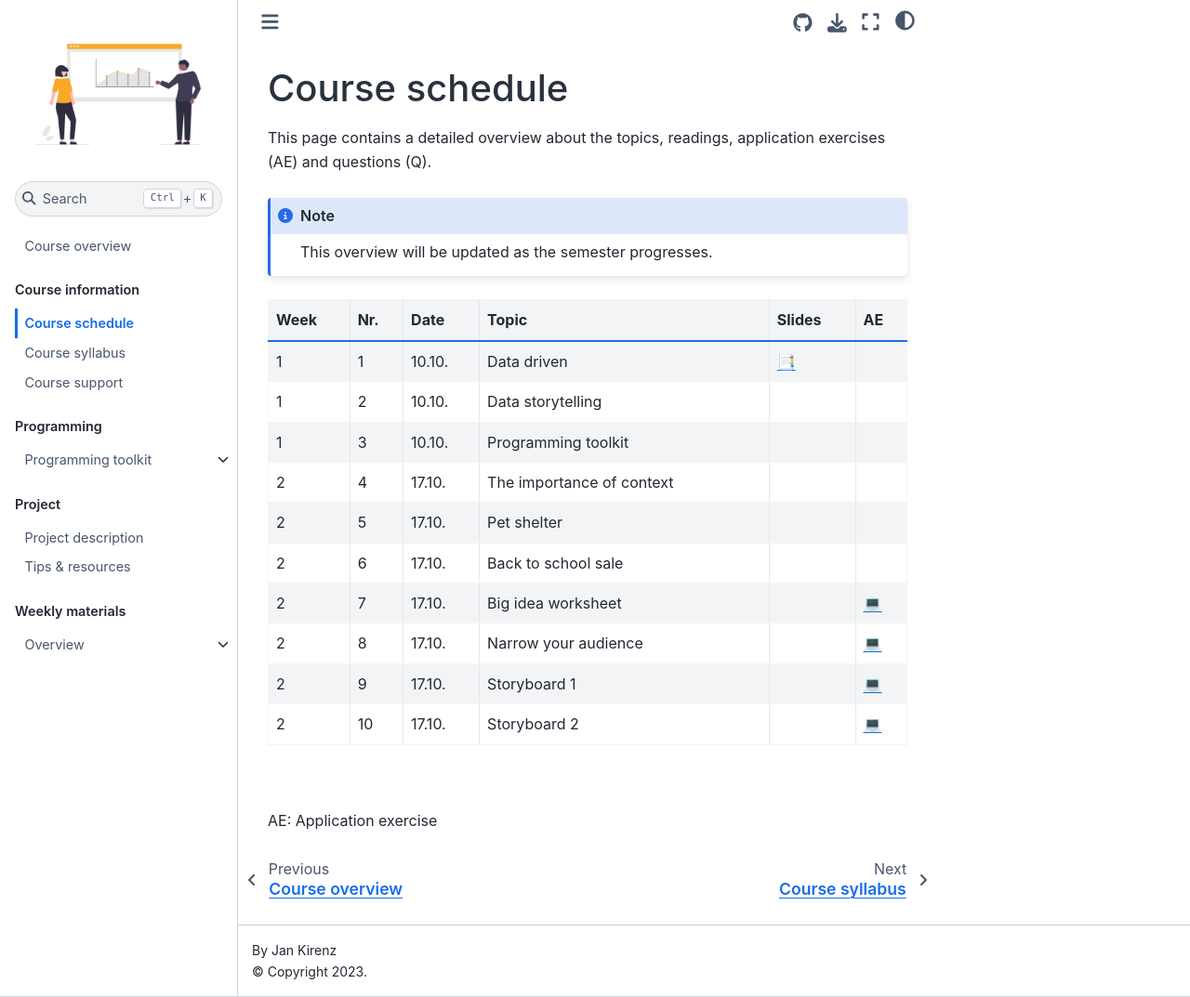
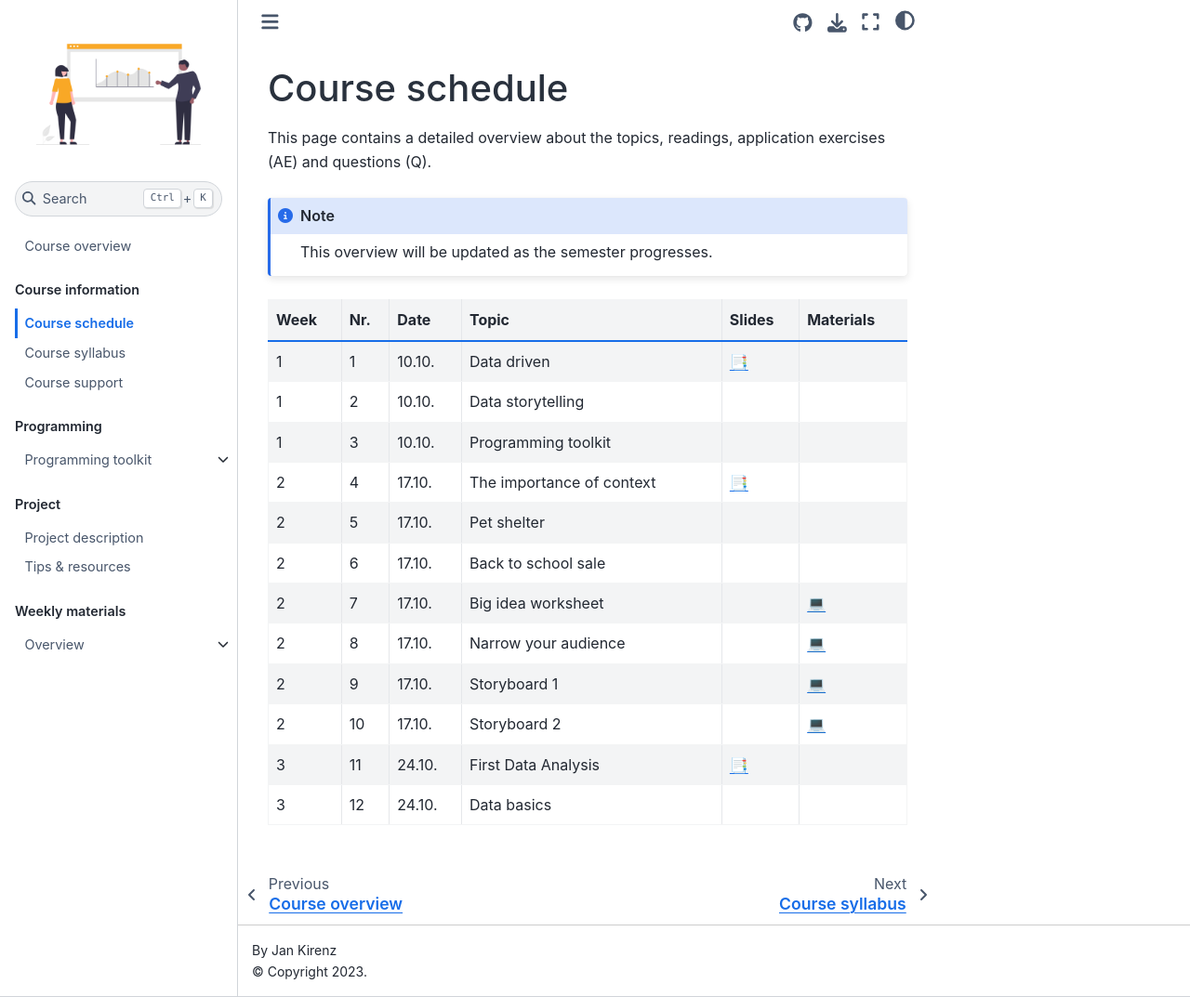
Before and after one commit to dst-ws22/website, a Jupyter Book: the page built from docs/course-schedule.md, in a window 1280 px wide and 1073 px high. Shown: the whole window at 93% size. Built offline with Jupyter Book 1.0.4 settings and Sphinx 7.4.7 and the Sphinx Book theme 1.1.4, drawn with Linux system fonts in a browser that asks for light colours; comment, search, counter and statistics services are not loaded.

Commit message:
Update course-schedule.md

```diff
--- a/docs/course-schedule.md
+++ b/docs/course-schedule.md
@@ -6,22 +6,19 @@ This page contains a detailed overview about the topics, readings,  application
 This overview will be updated as the semester progresses.
 :::
 
-
-|	Week	|	Nr.	|	Date	|	Topic	|	Slides	|	AE	|
+|	Week	|	Nr.	|	Date	|	Topic	|	Slides	|	Materials	|
 |	---	|	---	|	---	|	---	|	---	|	---	|
 |	1	|	1	|	10.10.	|	Data driven	|	[📑](https://drive.google.com/file/d/1-G_vOTJatCvM8buEmm5-iqLF-hrYtF7m/view?usp=sharing)	|		|
 |	1	|	2	|	10.10.	|	Data storytelling	|		|		|
 |	1	|	3	|	10.10.	|	Programming toolkit	|		|		|
-|	2	|	4	|	17.10.	|	The importance of context	|		|		|
+|	2	|	4	|	17.10.	|	The importance of context	|	[📑](https://drive.google.com/file/d/1-J_F4l5Dfs2m4M45JWrltaKEYtL-gia2/view?usp=sharing)	|		|
 |	2	|	5	|	17.10.	|	Pet shelter	|		|		|
 |	2	|	6	|	17.10.	|	Back to school sale	|		|		|
 |	2	|	7	|	17.10.	|	Big idea worksheet	|		|	[💻](https://docs.google.com/document/d/1-GZvhdbhLYLB_Bo1arj1rgTqbJ5SUoU21vtgbYEhVqk/edit?usp=sharing)	|
 |	2	|	8	|	17.10.	|	Narrow your audience	|		|	[💻](https://docs.google.com/document/d/1Eu21TCIM0Lx6LiybPG-15ikk0gkRaqbCQNtcl3fAfGQ/edit?usp=sharing)	|
 |	2	|	9	|	17.10.	|	Storyboard 1	|		|	[💻](https://docs.google.com/document/d/1cuiBZiWaUkhAYNkQo6SWtWm8n_Q1IJt54lw0Na2-0DE/edit?usp=sharing)	|
 |	2	|	10	|	17.10.	|	Storyboard 2	|		|	[💻](https://docs.google.com/document/d/1WeLzE85YfM-F9-vAIhEbeJHkuHsN3xtovzIokB93BRU/edit?usp=sharing)	|
+|	3	|	11	|	24.10.	|	First Data Analysis	|	[📑](https://drive.google.com/file/d/1-JwgQtYxAc506Z3dloT8-omYFygwFISz/view?usp=sharing)	|		|
+|	3	|	12	|	24.10.	|	Data basics	|		|		|
 
 <br>
-
-<br>
-
-AE: Application exercise
```
